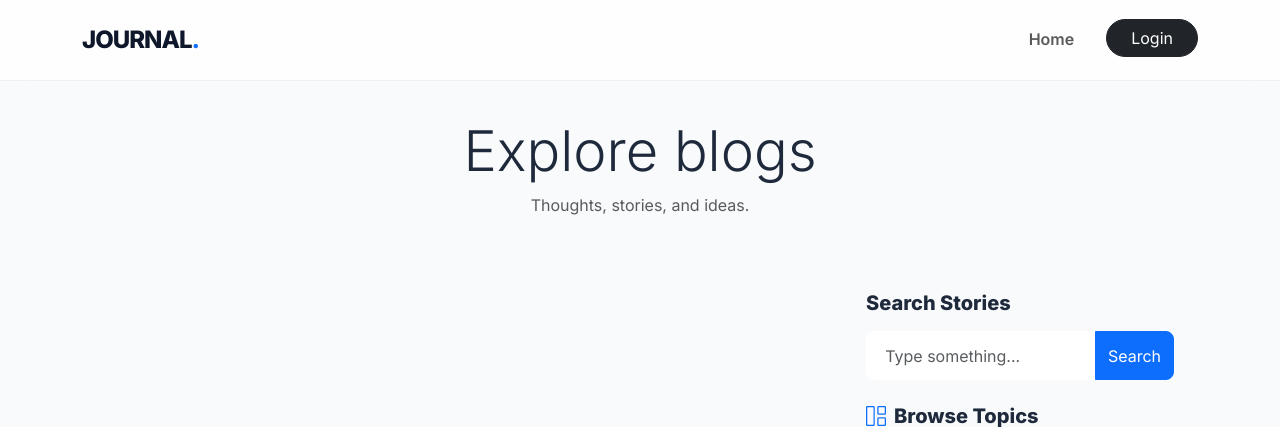
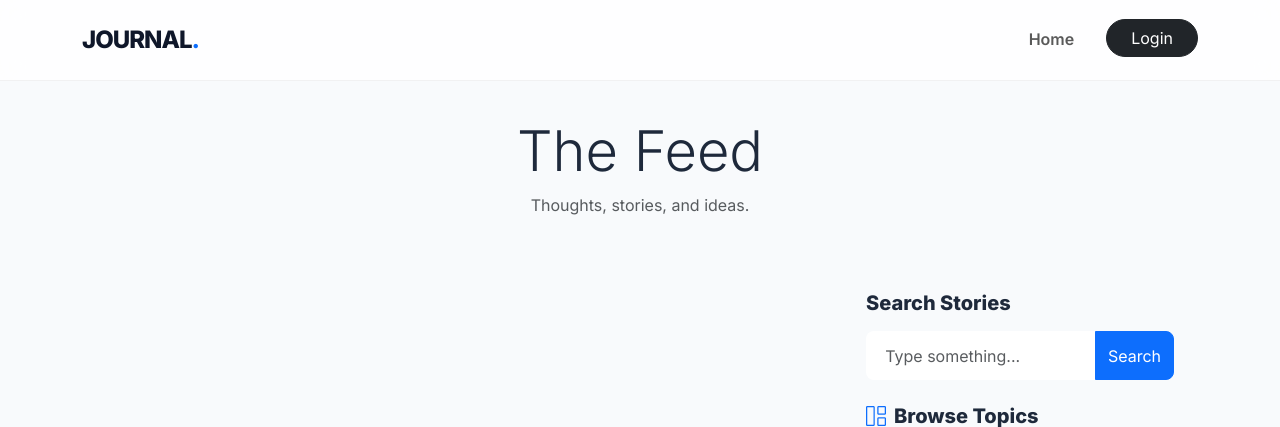
Before and after one commit to Didar1505/Blog-django, a Django app: page / in a window 1280 px wide. Shown: the top 427 px of the page. Run offline with Django 5.2, Linux system fonts and the light colour scheme; data that the repository does not hold is empty; some libraries are stand-ins or nearby versions.

Commit message:
update posts page

```diff
--- a/blog/templates/blog/posts.html
+++ b/blog/templates/blog/posts.html
@@ -87,7 +87,7 @@
         <h1 class="display-4 mb-3">Exploring <span class="text-primary">{{ category.name }}</span></h1>
         <p class="text-muted mx-auto" style="max-width: 600px;">{{ category.description }}</p>
         {% else %}
-        <h1 class="display-4">Explore blogs</h1>
+        <h1 class="display-4">The Feed</h1>
         <p class="text-muted">Thoughts, stories, and ideas.</p>
         {% endif %}
     </header>
```
